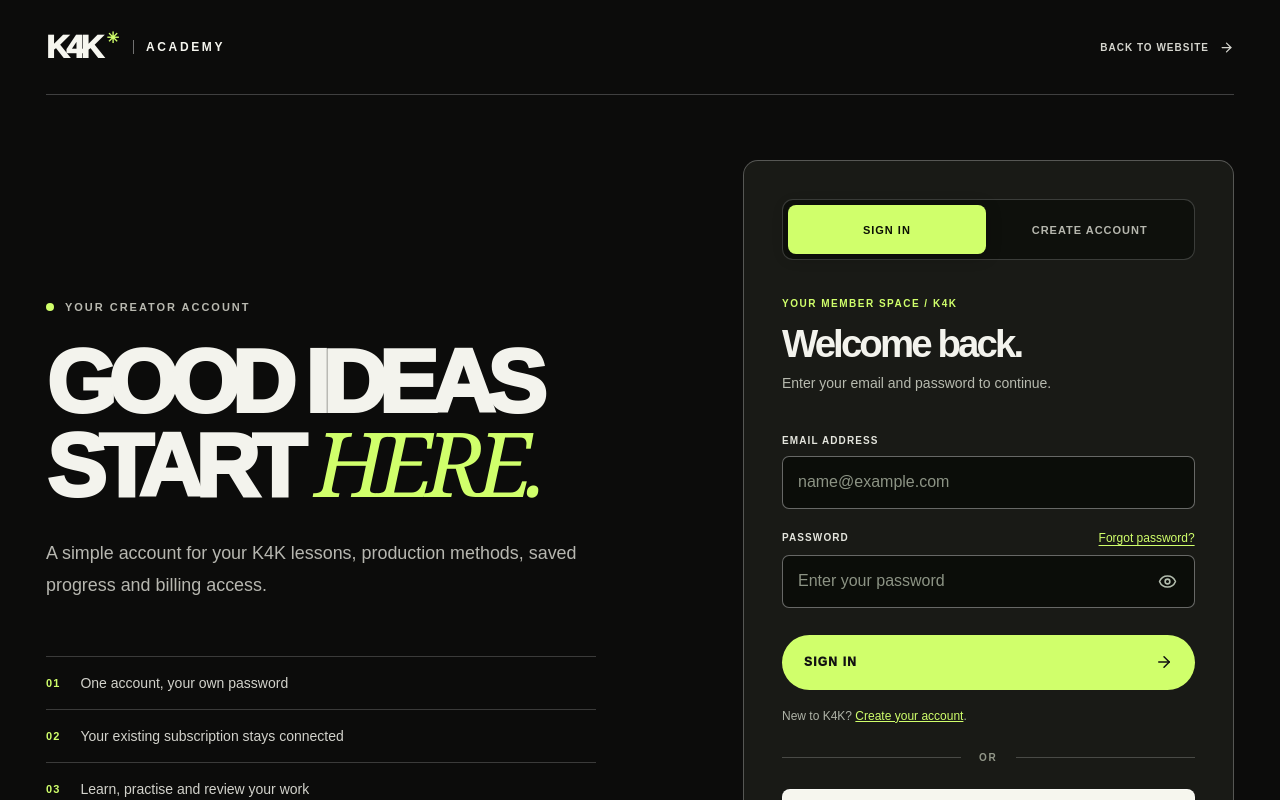
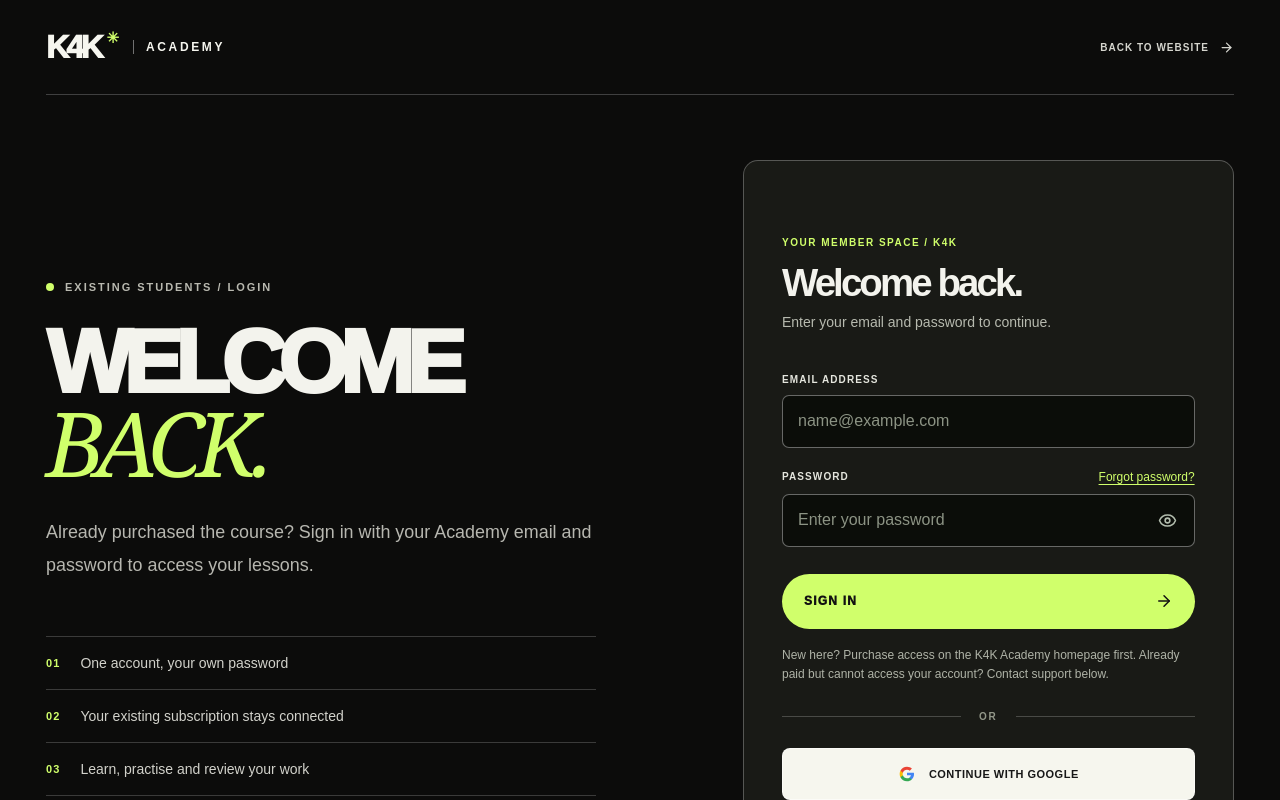
Before and after one commit to kreativestudios4k-lgtm/k4k-academy-v2, a Next.js app: page /login in a window 1280 px wide. Shown: the top 800 px of the page. Built offline with nearby package versions, Linux system fonts and the light colour scheme.

Commit message:
Separate existing-student login from post-checkout K4K registration

```diff
--- a/app/login/page.js
+++ b/app/login/page.js
@@ -10,7 +10,7 @@
 const phoneOk=value=>{const clean=value.replace(/[\s()\-]/g,'');return /^\+?[0-9]{7,15}$/.test(clean)};
 
 export default function Login({initialMode='login'}){
- const[mode,setMode]=useState(initialMode==='register'?'register':'login');
+ const mode=initialMode==='register'?'register':'login';
  const[name,setName]=useState('');
  const[email,setEmail]=useState('');
  const[phone,setPhone]=useState('');
@@ -25,11 +25,9 @@
 
  useEffect(()=>{
   const query=new URLSearchParams(window.location.search);
-  if(query.get('mode')==='register'||query.get('tab')==='register')setMode('register');
   setCheckoutReturn(query.get('checkout')==='success');
   if(query.has('error'))setError('We could not finish the last sign-in. Please try again.');
  },[]);
- function switchMode(next){setMode(next);setError('');setMessage('');setPassword('');setShowPassword(false);setMagicSent(false)}
  async function submit(event){
   event.preventDefault();
   if(busy)return;
@@ -61,7 +59,7 @@
      window.location.replace('/membership-required');
      return;
     }
-    setMessage('Check your inbox to confirm your email address, then sign in using the password you created. If you already had an account, choose Sign in or Forgot password instead. Your account registration does not make a new payment.');
+    setMessage('Account created. Please confirm your email through the link we send you, then sign in. We will match that verified email to your paid Stripe subscription; you will not be charged again.');
     setPassword('');
    }else{
     const {data,error:authError}=await supabase.auth.signInWithPassword({email:address,password});
@@ -115,17 +113,13 @@
  return <main className="k4kAccount">
   <header className="k4kAccountHeader"><Link href="/" className="k4kAccountBrand">K4K<span>✳</span> <small>ACADEMY</small></Link><Link href="/" className="k4kAccountHome">BACK TO WEBSITE <ArrowRight size={15}/></Link></header>
   <div className="k4kAccountLayout">
-   <section className="k4kAccountIntro"><div className="k4kAccountEyebrow"><span/> YOUR CREATOR ACCOUNT</div><h1>GOOD IDEAS<br/>START <em>HERE.</em></h1><p>A simple account for your K4K lessons, production methods, saved progress and billing access.</p>
+   <section className="k4kAccountIntro"><div className="k4kAccountEyebrow"><span/> {mode==='register'?'POST-CHECKOUT / YOUR ACCOUNT':'EXISTING STUDENTS / LOGIN'}</div><h1>{mode==='register'?<>YOUR PLACE.<br/>YOUR <em>ACCOUNT.</em></>:<>WELCOME<br/><em>BACK.</em></>}</h1><p>{mode==='register'?'You have reached the post-checkout registration step. Use the exact email from your Stripe purchase to connect your membership after verification.':'Already purchased the course? Sign in with your Academy email and password to access your lessons.'}</p>
     <div className="k4kAccountFeatures"><div><span>01</span> One account, your own password</div><div><span>02</span> Your existing subscription stays connected</div><div><span>03</span> Learn, practise and review your work</div></div>
     <div className="k4kAccountSafe"><ShieldCheck size={18}/><span>Already purchased? Use the email from your Stripe receipt. You do not need to pay again.</span></div>
    </section>
    <section className="k4kAccountPanel" aria-label="K4K Academy account">
-    <div className="k4kAccountTabs" role="group" aria-label="Choose how to access your account">
-      <button type="button" aria-pressed={mode==='login'} className={mode==='login'?'selected':''} onClick={()=>switchMode('login')}>SIGN IN</button>
-      <button type="button" aria-pressed={mode==='register'} className={mode==='register'?'selected':''} onClick={()=>switchMode('register')}>CREATE ACCOUNT</button>
-    </div>
-    <div className="k4kAccountPanelHead"><span>YOUR MEMBER SPACE / K4K</span><h2>{mode==='login'?'Welcome back.':'Join the studio.'}</h2><p>{mode==='login'?'Enter your email and password to continue.':'Create your account with just a few details. You can join before or after subscribing.'}</p></div>
-    {checkoutReturn&&<div className="k4kAccountNotice" role="status"><CheckCircle2 size={19}/> Thanks for your purchase. {mode==='login'?'Sign in':'Register'} using the same email you used at checkout. No second payment is needed.</div>}
+    <div className="k4kAccountPanelHead"><span>YOUR MEMBER SPACE / K4K</span><h2>{mode==='login'?'Welcome back.':'Join the studio.'}</h2><p>{mode==='login'?'Enter your email and password to continue.':'Your payment comes first. Use the same email address from the Stripe receipt, then verify your email to activate course access.'}</p></div>
+    {checkoutReturn&&mode==='register'&&<div className="k4kAccountNotice" role="status"><CheckCircle2 size={19}/> You returned from Stripe. Create your account with your checkout email; course access is only activated after your subscription and email are verified.</div>}
     {message&&<div className="k4kAccountNotice" role="status"><Mail size={19}/>{message}</div>}
     {error&&<div className="k4kAccountError" role="alert">{error}</div>}
     <form className="k4kAccountForm" onSubmit={submit}>
@@ -145,9 +139,8 @@
      {mode==='register'&&<p className="k4kAccountHint">Use at least 8 characters. Your password is handled securely by our authentication provider.</p>}
      <button className="k4kAccountSubmit" type="submit" disabled={busy}>{busy?'PLEASE WAIT…':mode==='register'?'CREATE MY ACCOUNT':'SIGN IN'} <ArrowRight size={18}/></button>
     </form>
-    {mode==='register'?<p className="k4kAccountPolicy">By creating an account, you agree to our <Link href="/terms">Terms</Link> and acknowledge our <Link href="/privacy">Privacy Policy</Link>. Registration is free; Academy lessons require an active membership.</p>:<p className="k4kAccountHint" style={{marginTop:17}}>New to K4K? <button type="button" className="k4kAccountTextButton" onClick={()=>switchMode('register')}>Create your account</button>.</p>}
-    <div className="k4kAccountDivider"><span>OR</span></div>
-    <button type="button" className="k4kAccountGoogle" onClick={google} disabled={busy}><GoogleIcon/> CONTINUE WITH GOOGLE</button>
+    {mode==='register'?<p className="k4kAccountPolicy">By creating an account, you agree to our <Link href="/terms">Terms</Link> and acknowledge our <Link href="/privacy">Privacy Policy</Link>. No second payment is required. Your paid membership is checked after email verification.</p>:<p className="k4kAccountHint" style={{marginTop:17}}>New here? <Link href="/">Purchase access on the K4K Academy homepage</Link> first. Already paid but cannot access your account? Contact support below.</p>}
+    {mode==='login'&&<><div className="k4kAccountDivider"><span>OR</span></div><button type="button" className="k4kAccountGoogle" onClick={google} disabled={busy}><GoogleIcon/> CONTINUE WITH GOOGLE</button></>}
     {mode==='login'&&<div className="k4kAccountFallback"><button type="button" onClick={()=>setMagicOpen(x=>!x)} aria-expanded={magicOpen}>{magicOpen?'HIDE EMAIL LINK OPTION':'NO PASSWORD YET? USE A SECURE EMAIL LINK'} <ArrowRight size={14}/></button>{magicOpen&&<form onSubmit={magic}><p>For existing accounts without a password. Enter your account email above, then request one sign-in link.</p><button type="submit" disabled={busy}>{busy?'SENDING…':'EMAIL ME A LOGIN LINK'}</button>{magicSent&&<p role="status" className="k4kAccountNotice">Check your inbox for the newest login email.</p>}</form>}</div>}
     <p className="k4kAccountHelp">Having trouble with an existing payment? <a href="mailto:hello@kreativestudios4k.com?subject=K4K%20Academy%20account%20support">Contact Academy support</a>. Don't pay again.</p>
    </section>
```
